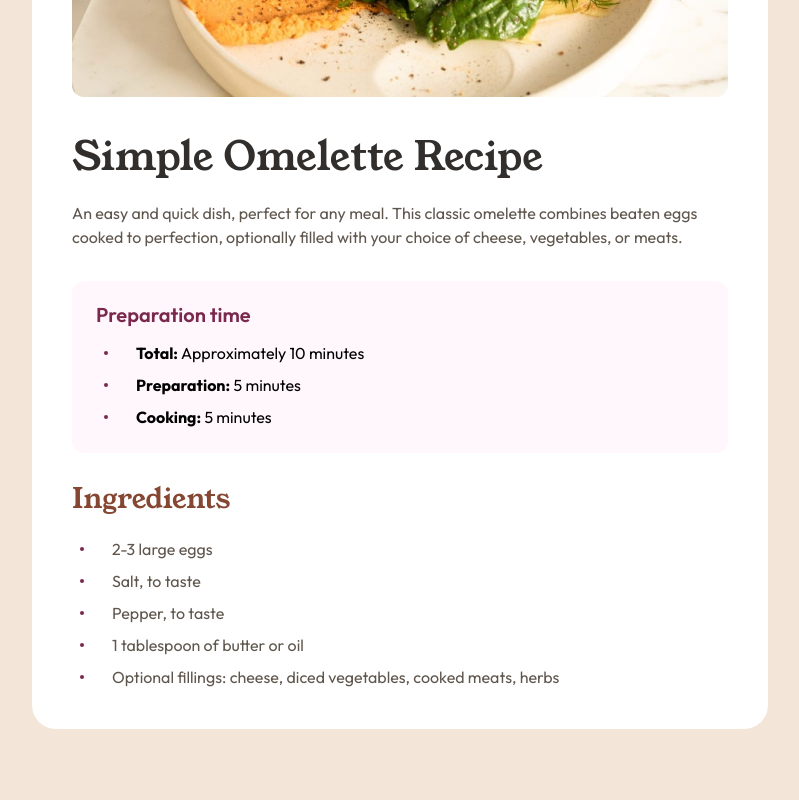
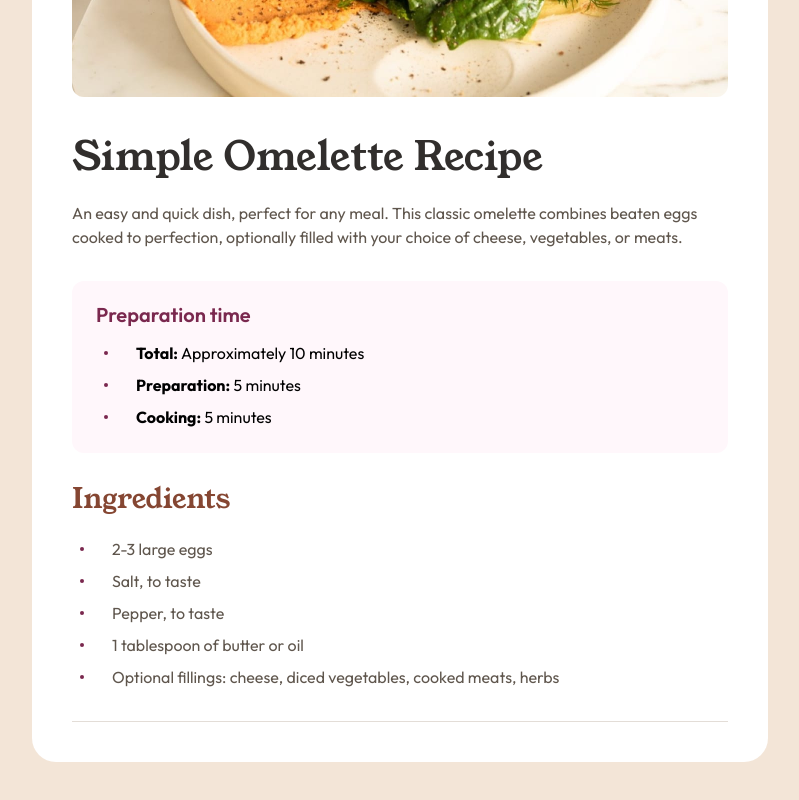
Before and after one commit to jaceleedev/recipe-page, a Next.js app: page / in a window 1280 px wide. Shown: the part 371-1171 px from the top of the page, without its empty margins (240-1039 px from the left). Built offline with nearby package versions, Linux system fonts and the light colour scheme.

Commit message:
feat: :sparkles: add Divider component with styling

```diff
--- /dev/null
+++ b/src/components/RecipePage/RecipeContent/Divider/index.module.css
@@ -0,0 +1,3 @@
+.divider {
+  @apply border-stone-150;
+}
--- /dev/null
+++ b/src/components/RecipePage/RecipeContent/Divider/index.tsx
@@ -0,0 +1,7 @@
+import styles from './index.module.css';
+
+function Divider() {
+  return <hr className={styles.divider} />;
+}
+
+export default Divider;
--- a/src/components/RecipePage/RecipeContent/index.tsx
+++ b/src/components/RecipePage/RecipeContent/index.tsx
@@ -1,3 +1,4 @@
+import Divider from './Divider';
 import styles from './index.module.css';
 import Ingredients from './Ingredients';
 import PreparationTime from './PreparationTime';
@@ -9,6 +10,7 @@ function RecipeContent() {
       <RecipeHeader />
       <PreparationTime />
       <Ingredients />
+      <Divider />
     </div>
   );
 }
```
